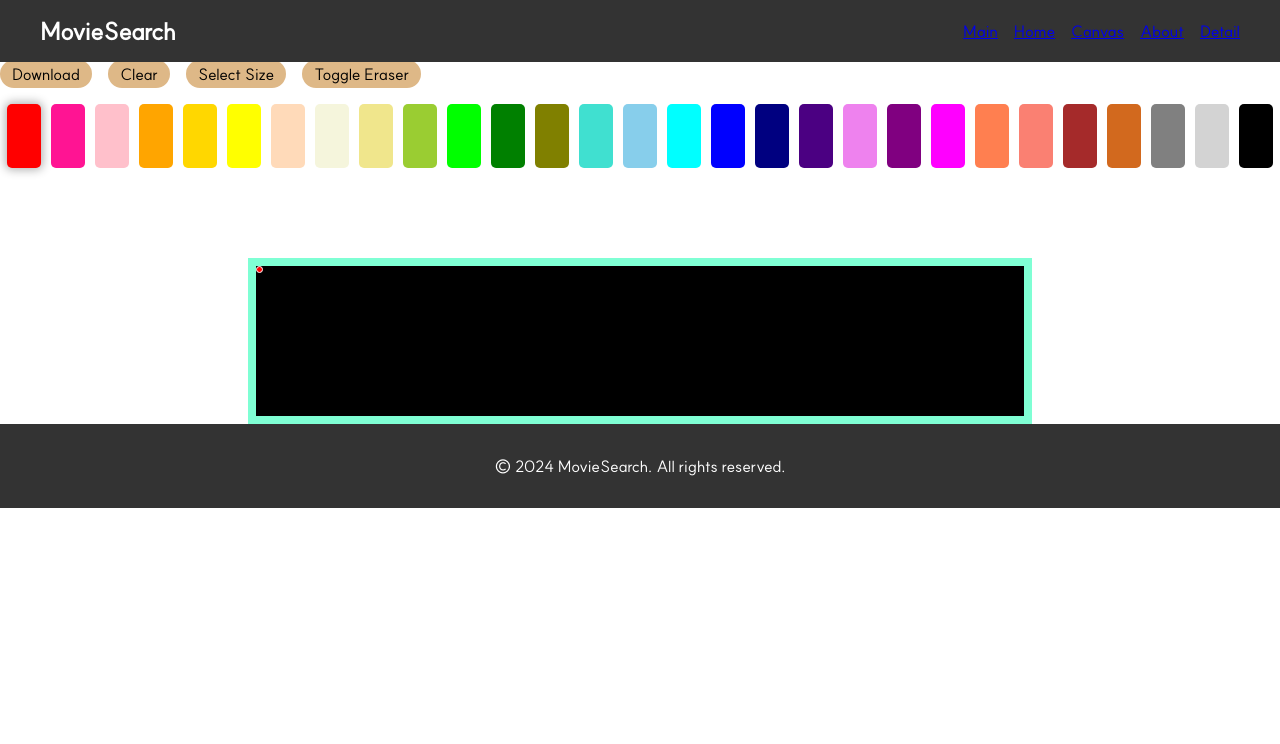
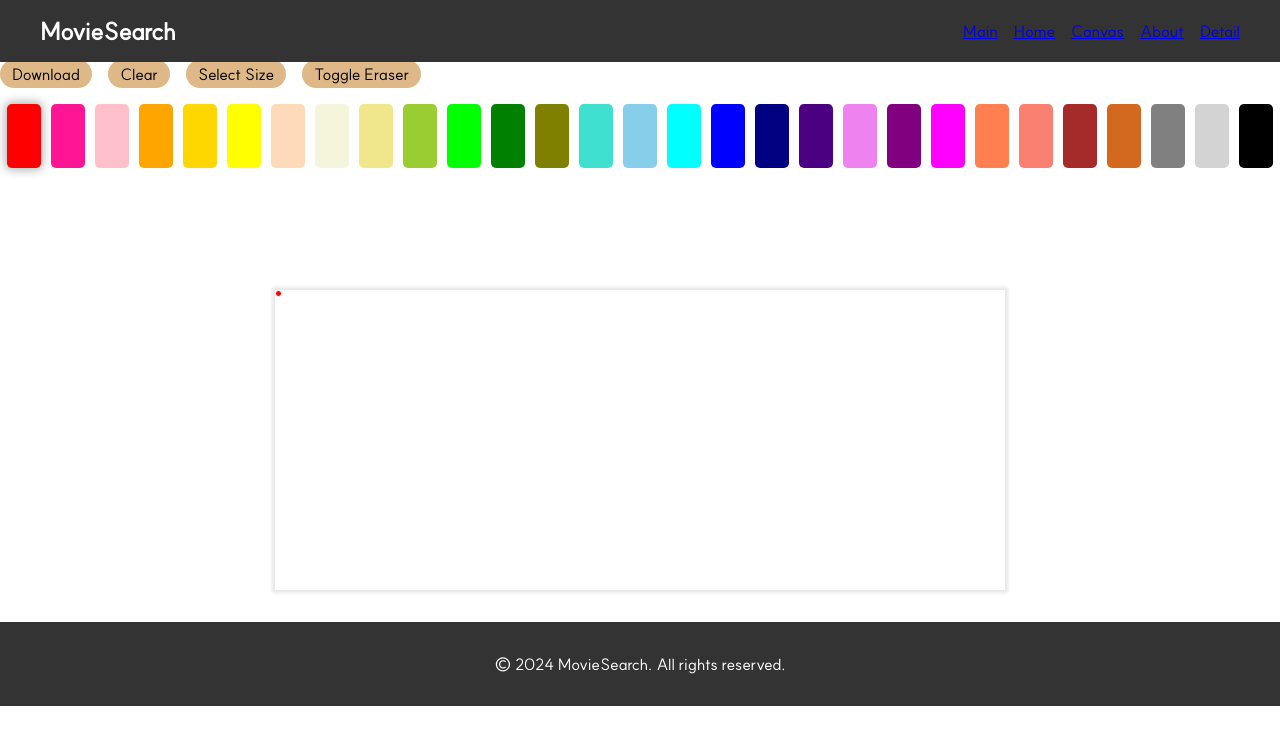
Before and after one commit to yeoniii20/movit, a Vue app: page /canvas in a window 1280 px wide. Shown: the top 744 px of the page. Built offline with nearby package versions, Linux system fonts and the light colour scheme; the HTML template or start-up script is replaced by a standard one.

Commit message:
styles: 그림판 styles 수정

```diff
--- a/src/components/CanvasCom.vue
+++ b/src/components/CanvasCom.vue
@@ -143,18 +143,18 @@ export default {
 .wrapper {
   display: flex;
   justify-content: center;
+  padding: 2rem;
 }
 
 .canvas-container {
   position: relative;
   width: 60%;
-  height: 100%;
-  background: #000;
+  height: 300px;
+  background: white;
   cursor: none;
-  border-color: aquamarine;
-  border-width: 0.5rem;
-  border-style: solid;
+  box-shadow: 0 0 3px 3px rgb(232, 232, 232);
 }
+
 canvas {
   display: block;
   width: 100%;
```
